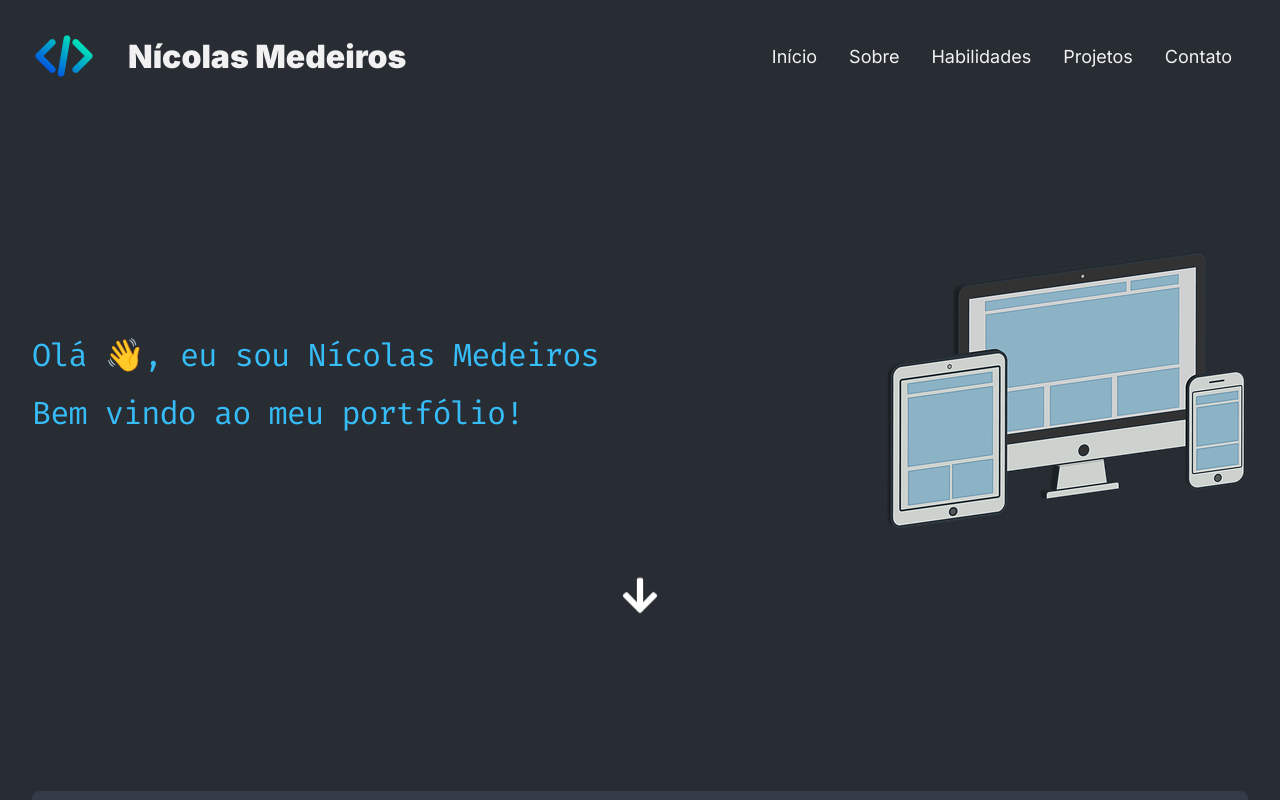
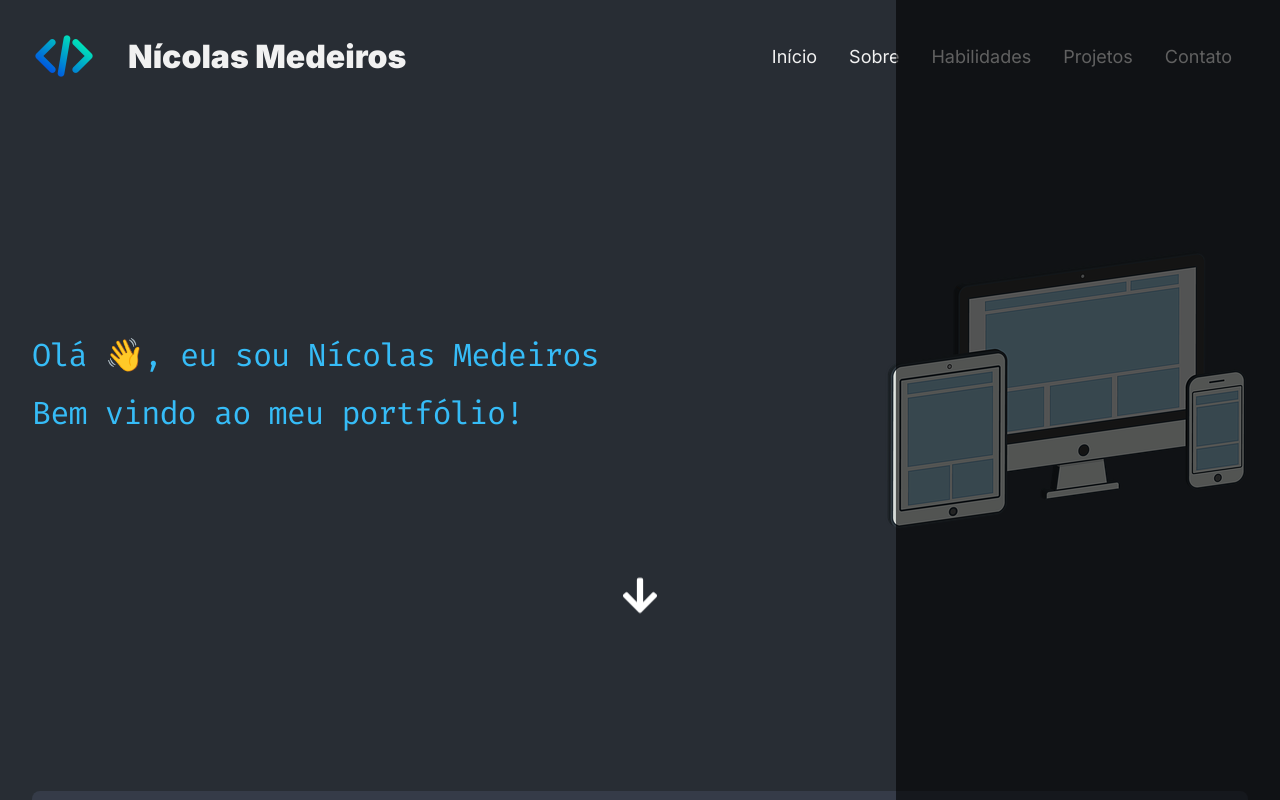
Before and after one commit to nicolasmrodrigues/portfolio, a React (Vite) app: page / in a window 1280 px wide. Shown: the top 800 px of the page. Built offline with nearby package versions, Linux system fonts and the light colour scheme.

Commit message:
adicionando overlay quando a barra lateral de navegação é aberta no mobile

```diff
--- a/src/components/Header/index.tsx
+++ b/src/components/Header/index.tsx
@@ -8,7 +8,8 @@ import {
 	ListLink,
 	NavButton,
 	TitleLink,
-	HeaderIcon
+	HeaderIcon,
+	Overlay
 } from './styles'
 
 const Header = () => {
@@ -19,6 +20,10 @@ const Header = () => {
 		setScroll(window.scrollY)
 	}
 
+	const changeNavVisibility = () => {
+		setIsVisible(!isVisible)
+	}
+
 	return (
 		<HeaderStyle className={scroll > 128 ? 'background' : ''}>
 			<HeaderContainer>
@@ -26,49 +31,40 @@ const Header = () => {
 					<HeaderIcon src="/favicon.png" alt="" />
 					<Title as="h1">Nícolas Medeiros</Title>
 				</TitleLink>
-				<NavButton onClick={() => setIsVisible(!isVisible)}>Menu</NavButton>
+				<NavButton onClick={changeNavVisibility}>Menu</NavButton>
 				<Navegation isVisible={isVisible}>
 					<>
-						<NavButton onClick={() => setIsVisible(!isVisible)}>X</NavButton>
+						<Overlay onClick={changeNavVisibility} />
+						<div>
+							<NavButton onClick={changeNavVisibility}>X</NavButton>
 							<List>
 								<li>
-								<ListLink onClick={() => setIsVisible(!isVisible)} href="#">
+									<ListLink onClick={changeNavVisibility} href="#">
 										Início
 									</ListLink>
 								</li>
 								<li>
-								<ListLink
-									onClick={() => setIsVisible(!isVisible)}
-									href="#aboutMe"
-								>
+									<ListLink onClick={changeNavVisibility} href="#aboutMe">
 										Sobre
 									</ListLink>
 								</li>
 								<li>
-								<ListLink
-									onClick={() => setIsVisible(!isVisible)}
-									href="#skills"
-								>
+									<ListLink onClick={changeNavVisibility} href="#skills">
 										Habilidades
 									</ListLink>
 								</li>
 								<li>
-								<ListLink
-									onClick={() => setIsVisible(!isVisible)}
-									href="#projects"
-								>
+									<ListLink onClick={changeNavVisibility} href="#projects">
 										Projetos
 									</ListLink>
 								</li>
 								<li>
-								<ListLink
-									onClick={() => setIsVisible(!isVisible)}
-									href="#contact"
-								>
+									<ListLink onClick={changeNavVisibility} href="#contact">
 										Contato
 									</ListLink>
 								</li>
 							</List>
+						</div>
 					</>
 				</Navegation>
 			</HeaderContainer>
--- a/src/components/Header/styles.ts
+++ b/src/components/Header/styles.ts
@@ -107,3 +107,12 @@ export const TitleLink = styled.a`
 	cursor: pointer;
 	text-decoration: none;
 `
+
+export const Overlay = styled.div`
+	position: fixed;
+	top: 0;
+	right: 0;
+	width: 30%;
+	height: 100%;
+	background-color: rgba(0, 0, 0, 0.6);
+`
--- a/src/components/Navegation/styles.ts
+++ b/src/components/Navegation/styles.ts
@@ -9,8 +9,8 @@ export const Navegation = styled.nav<Props>`
 		position: fixed;
 		top: 0;
 		left: 0;
-		width: 70dvw;
-		height: 100dvh;
+		width: 70%;
+		height: 100%;
 		z-index: 2;
 		padding: 24px;
 		background-color: #28292e;
```
Lines whose indentation alone changed are shown as unchanged.
